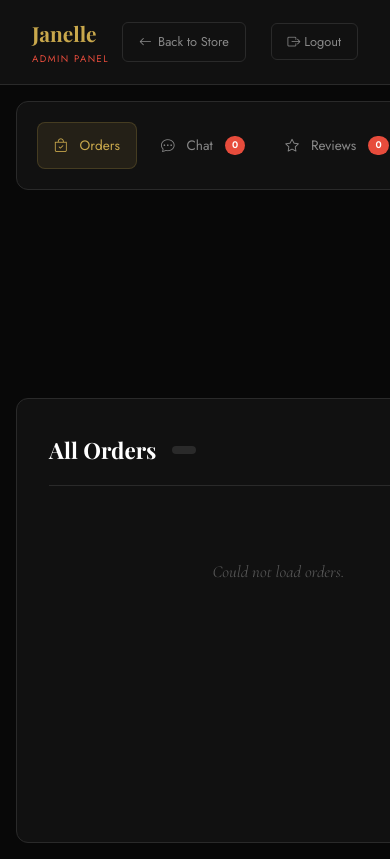
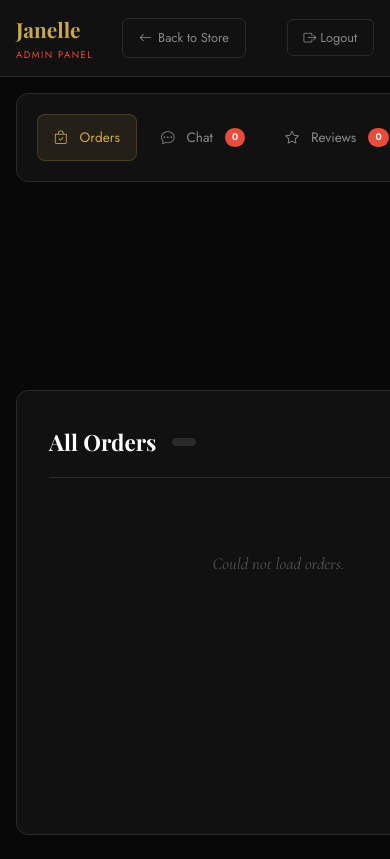
Before and after one commit to E-Tech070/janelle-luxury-hair, a website: page public/admin.html in a window 390 px wide. Drawn offline with nearby package versions, Linux system fonts and the light colour scheme; no server answers; sample sign-in values are in the browser's storage; a web font is replaced by a local one.

Commit message:
fix: mobile admin header overflow

```diff
--- a/public/css/admin.css
+++ b/public/css/admin.css
@@ -1010,3 +1010,25 @@
   border-color: #c9a84c;
   color: #c9a84c;
 }
+/* MOBILE FIX: header row overflowed off-screen on small widths,
+   which caused the shifted/cut-off layout on the whole admin page */
+@media (max-width: 768px) {
+  .admin-header {
+    padding: 0.75rem 1rem;
+  }
+  .admin-header-inner {
+    flex-wrap: wrap;
+    row-gap: 0.5rem;
+  }
+}
+/* MOBILE FIX: header row overflowed off-screen on small widths,
+   which caused the shifted/cut-off layout on the whole admin page */
+@media (max-width: 768px) {
+  .admin-header {
+    padding: 0.75rem 1rem;
+  }
+  .admin-header-inner {
+    flex-wrap: wrap;
+    row-gap: 0.5rem;
+  }
+}
```
Also changed, not shown: backend/routes/products.js (+3 -5 lines).
